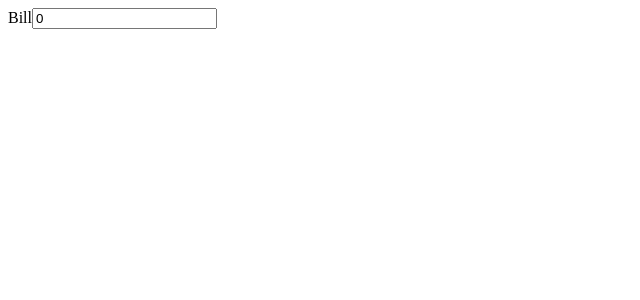
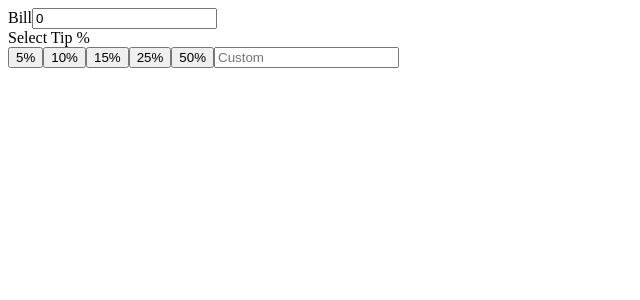
Before and after one commit to rainof/tips-calculator-project, a React (Create React App) app: page / in a window 1280 px wide. Shown: the top 300 px of the page, without its empty margins (0-640 px from the left). Built offline with nearby package versions, Linux system fonts and the light colour scheme.

Commit message:
add functionality for selecting tip percentages

```diff
--- a/src/App.js
+++ b/src/App.js
@@ -1,13 +1,16 @@
 import './App.scss';
 import React, { useState } from 'react';
-import BillInput from './components/BillInput.js'
+import BillInput from './components/BillInput';
+import TipSelector from './components/TipSelector';
 
 function App() {
   const [bill, setBill] = useState(0);
+  const [tipPercentage, setTipPercentage] = useState(0);
 
   return (
     <div className="App">
       <BillInput value={bill} onChange={setBill} />
+      <TipSelector selectedTip={tipPercentage} onChange={setTipPercentage} />
     </div>
   );
 }
--- /dev/null
+++ b/src/components/TipSelector.js
@@ -0,0 +1,42 @@
+import React, { useState } from 'react';
+
+function TipSelector({ selectedTip, onChange }) {
+    const tipOptions = [5, 10, 15, 25, 50];
+    const [customTip, setCustomTip] = useState('');
+
+    const handleTipSelect = (tip) => {
+        setCustomTip('');
+        onChange(tip);
+    };
+
+    const handleCustomTip = (e) => {
+        const value = parseFloat(e.target.value);
+        setCustomTip(e.target.value);
+        onChange(value || 0);
+    };
+
+    return (
+        <div className="tip-container">
+            <label>Select Tip %</label>
+            <div className="tip-btn">
+                {tipOptions.map((tip) => (
+                    <button
+                        key={tip}
+                        className={selectedTip === tip ? 'selected-tip' : ''}
+                        onClick={() => handleTipSelect(tip)}
+                    >
+                        {tip}%
+                    </button>
+                ))}
+                <input
+                    type="number"
+                    value={customTip}
+                    onChange={handleCustomTip}
+                    placeholder="Custom"
+                />
+            </div>
+        </div>
+    )
+}
+
+export default TipSelector;
```
